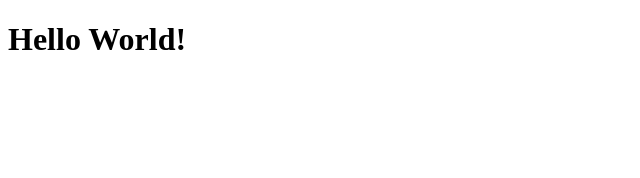
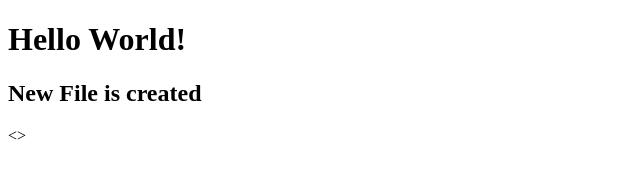
Before and after one commit to VishwavedKelkar/test2, a plain HTML site: page index.html in a window 1280 px wide. Shown: the whole page, without its empty margins (0-640 px from the left). Drawn offline with Linux system fonts and the light colour scheme.

Commit message:
Updated index.html

```diff
--- a/index.html
+++ b/index.html
@@ -9,5 +9,7 @@
     <h1>
       Hello World!
     </h1>
+    <h2>New File is created</h2>
+    <>
   </body>
 </html>
```
